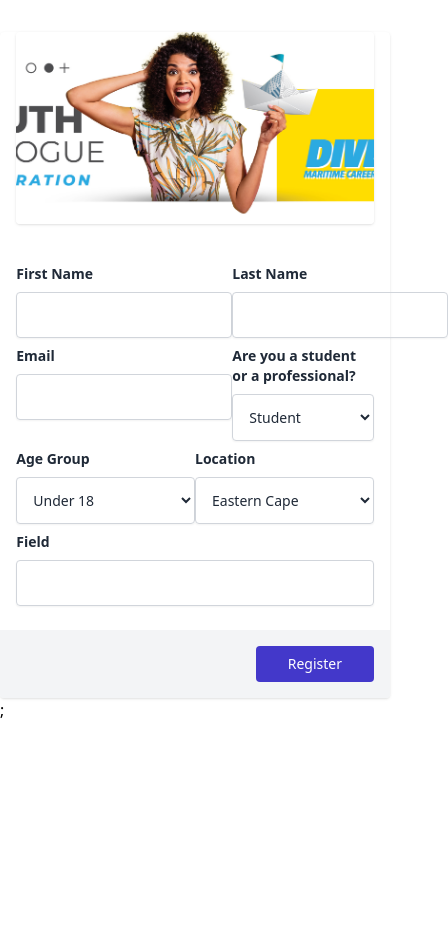
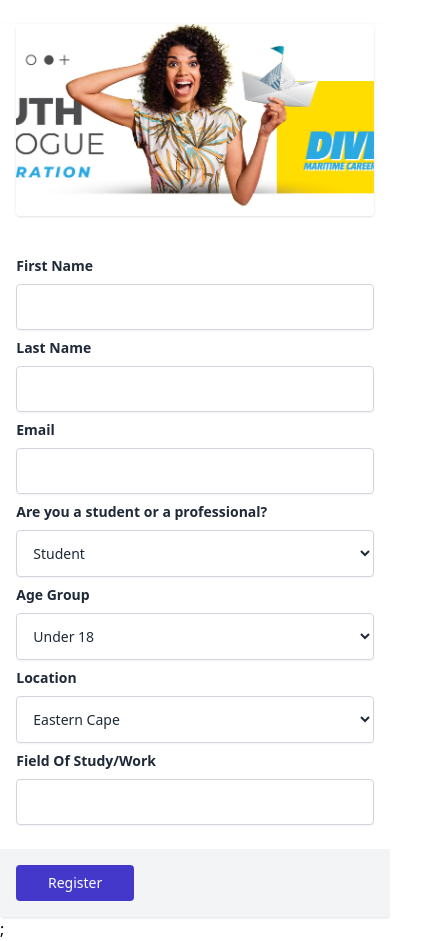
Before and after one commit to PhilaniNcube/divein, a Next.js app: page / in a window 390 px wide. Shown: the whole page, 448 px wide, since content can reach past the window. Before the commit the page ends 844 px from the top, so only its background shows below. Built offline with nearby package versions, Linux system fonts and the light colour scheme.

Commit message:
form button

```diff
--- a/pages/index.jsx
+++ b/pages/index.jsx
@@ -41,14 +41,14 @@ const Index = () => {
         <div className="container mx-auto shadow bg-white  rounded">
           <div className="w-11/12 mx-auto">
             <div className="xl:w-9/12 mx-auto xl:mx-0">
-              <div className="bg-center bg-cover bg-no-repeat rounded relative mt-8 h-48">
+              <div className="bg-center bg-cover bg-no-repeat rounded relative mt-6 h-48">
                 <img
                   src="/images/registration.jpg"
                   alt=""
                   className="w-full h-full object-cover overflow-hidden rounded shadow"
                 />
               </div>
-              <div className="flex justify-between mt-8">
+              <div className="flex justify-between flex-col md:flex-row md:space-x-4 mt-8">
                 <div className="mt-2 flex flex-col xl:w-2/6 lg:w-2/6 w-full">
                   <label
                     htmlFor="firstName"
@@ -84,7 +84,7 @@ const Index = () => {
                   />
                 </div>
               </div>
-              <div className="flex justify-between">
+              <div className="flex justify-between flex-col md:flex-row md:space-x-4">
                 <div className="mt-2 flex flex-col xl:w-2/6 lg:w-2/6 w-full">
                   <label
                     htmlFor="email"
@@ -123,7 +123,7 @@ const Index = () => {
                   </select>
                 </div>
               </div>
-              <div className="flex justify-between">
+              <div className="flex justify-between flex-col md:flex-row md:space-x-4">
                 <div className="mt-2 flex flex-col xl:w-2/6 lg:w-2/6 w-full">
                   <label
                     htmlFor="ageGroup"
@@ -181,7 +181,7 @@ const Index = () => {
                   htmlFor="field"
                   className="pb-2 text-sm font-bold text-gray-800 "
                 >
-                  Field
+                  Field Of Study/Work
                 </label>
                 <input
                   type="text"
@@ -195,7 +195,7 @@ const Index = () => {
               </div>
             </div>
           </div>
-          <div className="w-full py-4 sm:px-12 px-4 bg-gray-100 mt-6 flex justify-end rounded-bl rounded-br">
+          <div className="w-full py-4 sm:px-12 px-4 bg-gray-100 mt-6 flex justify-start rounded-bl rounded-br">
             <button
               className="bg-indigo-700 transition duration-150 ease-in-out hover:bg-indigo-600 rounded text-white px-8 py-2 text-sm focus:outline-none"
               type="submit"
```
